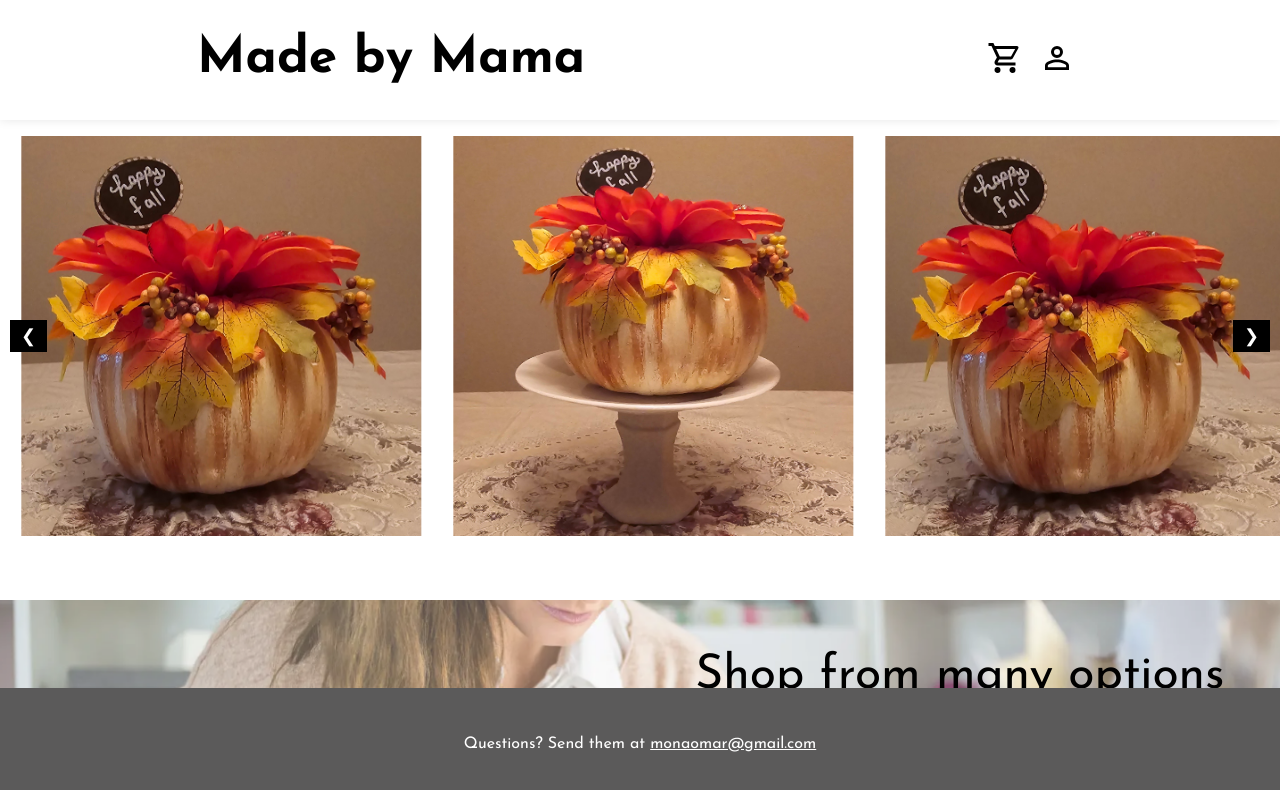
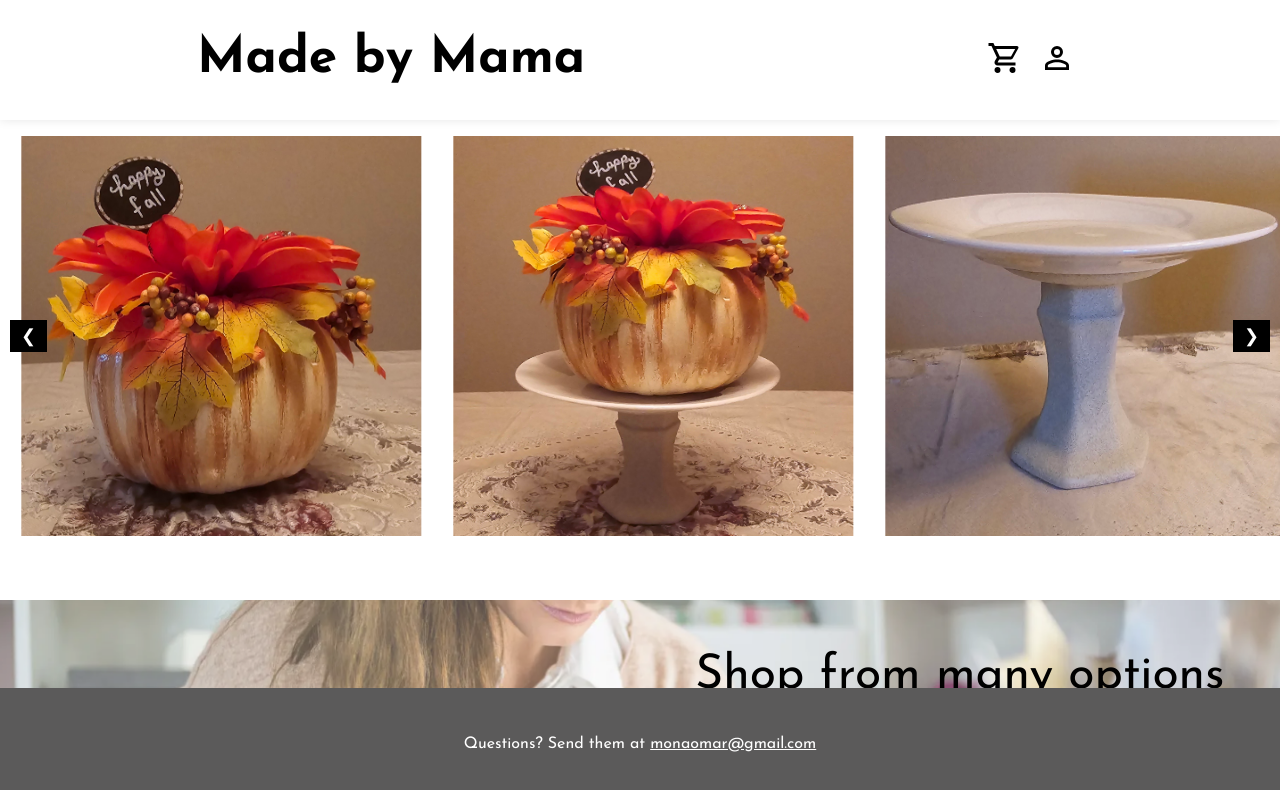
Before and after one commit to AladdinOmar61/mamas-home-crafts, a React (Vite) app: page / in a window 1280 px wide. Shown: the top 790 px of the page. Built offline with nearby package versions, Linux system fonts and the light colour scheme.

Commit message:
cleaned up featureGallery.jsx

```diff
--- a/src/components/FeatureGallery/FeatureGallery.jsx
+++ b/src/components/FeatureGallery/FeatureGallery.jsx
@@ -1,88 +1,33 @@
-// import "./FeatureGallery.css";
-// import plateStand from "../../assets/images/plateOnStand.jpg";
-// import pumpkin from "../../assets/images/pumpkin.jpg";
-// import platePumpkin from "../../assets/images/platePumpkinStand.jpg";
-// import { useEffect, useState } from "react";
-
-// function FeatureGallery() {
-//   const images = [plateStand, pumpkin, platePumpkin];
-
-//   const [currIdx, setCurrIdx] = useState(0);
-//   const delay = 3000;
-
-//   const next = () => {
-//     setCurrIdx((prevIdx) => (prevIdx + 1) % images.length);
-//   };
-
-//   const prev = () => {
-//     setCurrIdx((prevIdx) => (prevIdx - 1 + images.length) % images.length);
-//   };
-
-//   useEffect(() => {
-//     const interval = setInterval(next, delay);
-//     return () => clearInterval(interval);
-//   }, [currIdx]);
-
-//   return (
-//     <>
-//       <div className="feature-container">
-//         <button onClick={prev}>&#10094;</button>
-//         {/* TODO: add actual images once we get them */}
-//         {images.map((image, index) => (
-//           <div
-//             className={`"feature-img" ${index === currIdx ? "active" : ""}`}
-//             key={index}
-//           >
-//           <img src={image} />
-//           </div>
-//         ))}
-//         <button onClick={next}>&#10095;</button>
-//       </div>
-//     </>
-//   );
-// }
-
-// export default FeatureGallery;
-
 import { useState, useEffect } from "react";
 import "./FeatureGallery.css"; // Import CSS for styling
 import plateStand from "../../assets/images/plateOnStand.jpg";
 import pumpkin from "../../assets/images/pumpkin.jpg";
 import platePumpkin from "../../assets/images/platePumpkinStand.jpg";
 
-const Carousel = () => {
-  const images = [plateStand, pumpkin, platePumpkin, pumpkin, pumpkin];
+const FeatureGallery = () => {
+  const images = [plateStand, pumpkin, platePumpkin, plateStand, pumpkin];
 
   const [currentIndex, setCurrentIndex] = useState(0);
-  const delay = 3000; // Auto-scroll delay in milliseconds
+  const delay = 3000;
   const visibleImages = 3
 
-  // Function to go to the next slide
   const goToNext = () => {
     if (images.length > 3) {
       setCurrentIndex((prevIndex) => (prevIndex + 1) % (images.length-2));
     }
-    // if (currentIndex < images.length - visibleImages) {
-    //   setCurrentIndex(currentIndex + 1);
-    // }
   };
 
-  // Function to go to the previous slide
   const goToPrevious = () => {
     if (images.length > 3) {
       setCurrentIndex(
         (prevIndex) => (prevIndex - 1 + (images.length-2)) % (images.length-2)
       );
     }
-    // if (currentIndex > 0) {
-    //   setCurrentIndex(currentIndex - 1);
-    // }
   };
 
-  // Auto-scroll effect using useEffect
   useEffect(() => {
     const interval = setInterval(goToNext, delay);
-    return () => clearInterval(interval); // Cleanup interval on component unmount
+    return () => clearInterval(interval);
   }, [currentIndex]);
 
   return (
@@ -114,4 +59,4 @@ const Carousel = () => {
   );
 };
 
-export default Carousel;
+export default FeatureGallery;
```
